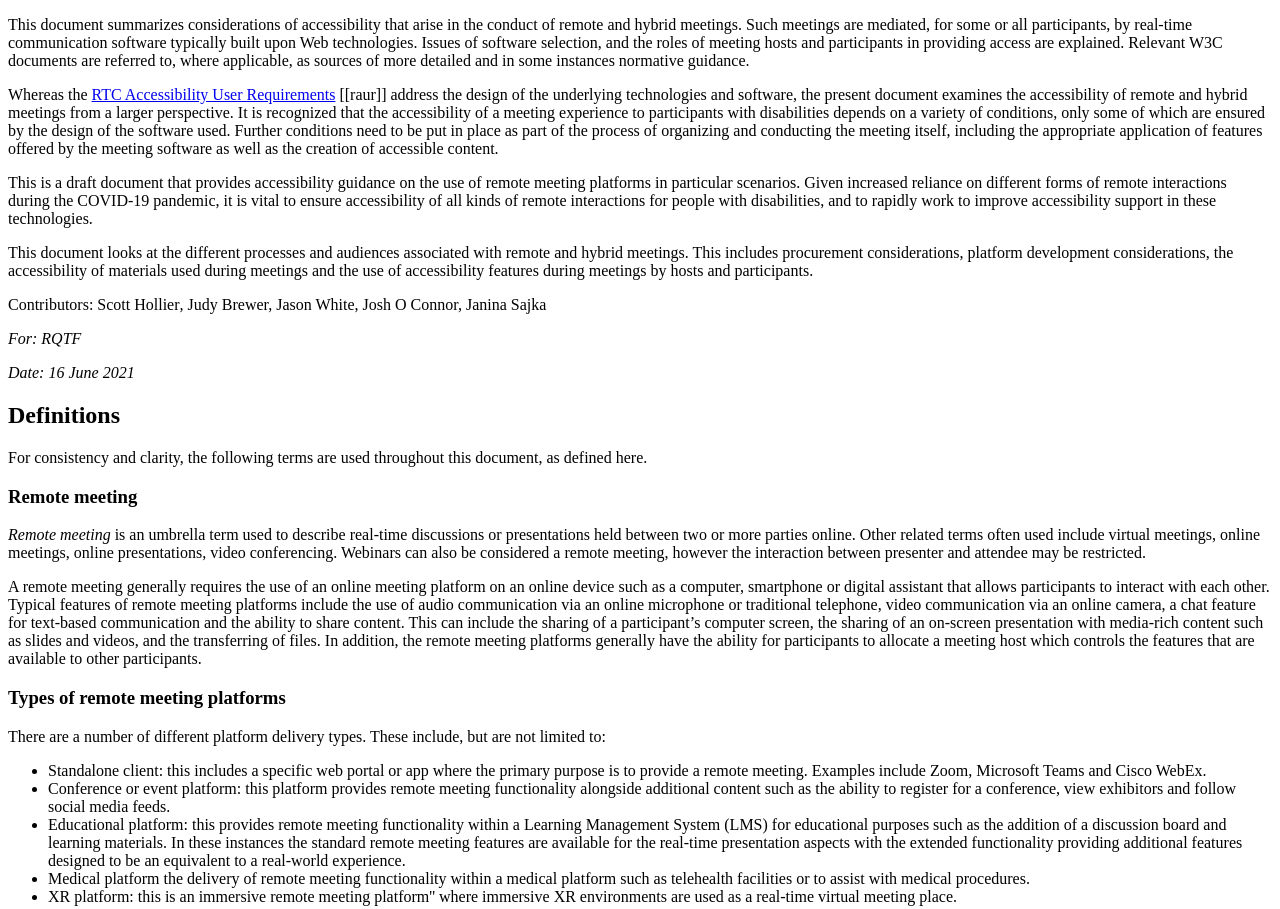
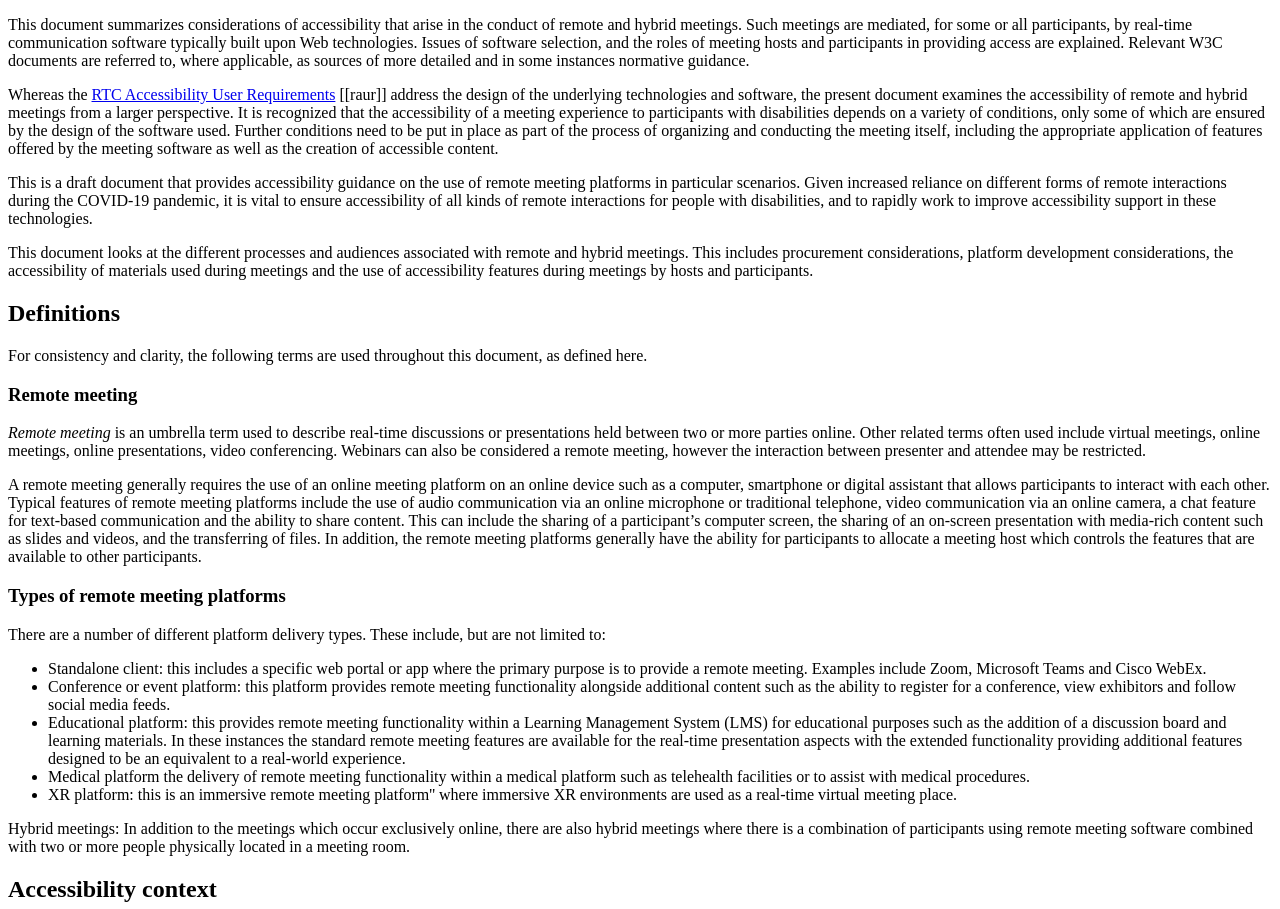
Before and after one commit to w3c/remote-meetings, a plain HTML site: page index.html in a window 1280 px wide. Shown: the top 909 px of the page. Drawn offline with Linux system fonts and the light colour scheme; a script that the page names is missing.

Commit message:
Remove the list of contributors and the date from the Status section, as they're now in the document's metadata and presented prominently at the beginning of the rendered text.

```diff
--- a/index.html
+++ b/index.html
@@ -15,9 +15,6 @@
 <section id="sotd">
 <p>This is a draft document that provides accessibility guidance on the use of remote meeting platforms in particular scenarios. Given increased reliance on different forms of remote interactions during the COVID-19 pandemic, it is vital to ensure accessibility of all kinds of remote interactions for people with disabilities, and to rapidly work to improve accessibility support in these technologies.</p>
 <p>This document looks at the different processes and audiences associated with remote and hybrid meetings. This includes procurement considerations, platform development considerations, the accessibility of materials used during meetings and the use of accessibility features during meetings by hosts and participants.</p>
-<p>Contributors: Scott Hollier<em>,</em> Judy Brewer, Jason White, Josh O Connor, Janina Sajka</p>
-<p><em>For: RQTF</em></p>
-<p><em>Date: 16 June 2021</em></p>
 </section>
 <section>
 <h2>Definitions</h2>
```
